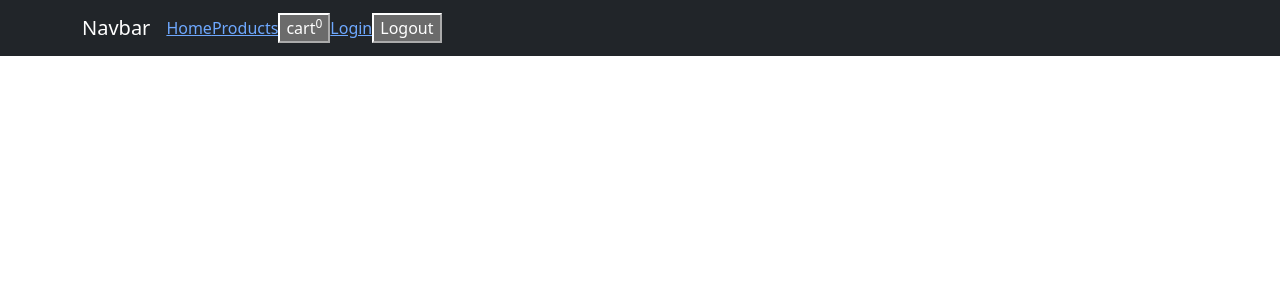
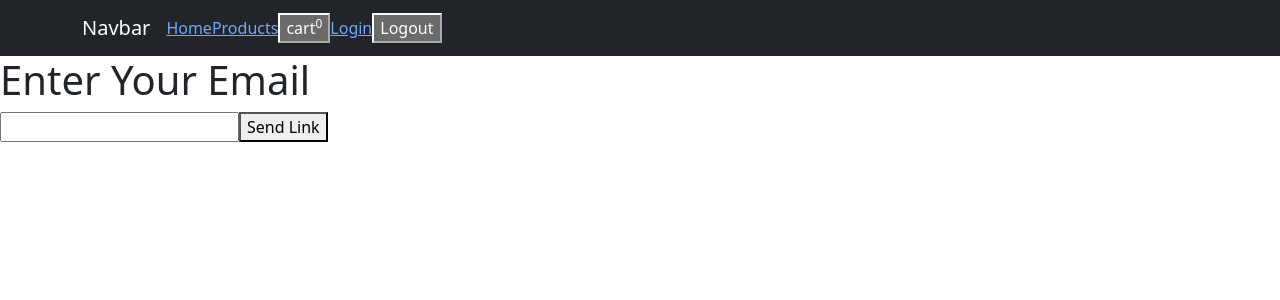
Before and after one commit to roshankhaire/my-app, a React (Create React App) app: page /forgotPassword in a window 1280 px wide. Shown: the top 300 px of the page. Built offline with nearby package versions, Linux system fonts and the light colour scheme.

Commit message:
Forgot Password Workflow

```diff
--- a/src/App.js
+++ b/src/App.js
@@ -9,7 +9,7 @@ import CartProvider from "./store/CartProvider";
 import AuthForm from "./components/AuthForm";
 import Expense from "./components/pages/Expense";
 import Profile from "./components/pages/Profile";
-
+import ForgotPassword from "./components/pages/ForgotPassword";
 function App(props) {
   const [cartIaShown,setCartIsShown]=useState(false);
    const showCartHandler=()=>{
@@ -37,6 +37,7 @@ function App(props) {
     <Route path="/auth" element={<AuthForm/>}/>
     <Route path="/expense" element={<Expense/>}/>
     <Route path="/profile" element={<Profile />}/>
+    <Route path="/forgotPassword" element={<ForgotPassword/>}/>
 
     </Routes>
     </Router>
--- a/src/components/AuthForm.js
+++ b/src/components/AuthForm.js
@@ -3,7 +3,7 @@ import classes from "./AuthForm.module.css"
 import { useContext } from "react";
 import AuthContext from "../store/AuthContext";
 import {useNavigate} from "react-router-dom"
-
+import { NavLink } from "react-router-dom";
 const AuthForm = () => {
    const navigate=useNavigate()
     const authCtx=useContext(AuthContext)
@@ -90,10 +90,15 @@ const AuthForm = () => {
                 <div className={classes.actions}>
                   { !isLoading  && <button> {isLogin ? 'Login' : 'Create account'}</button>}
                   {isLoading && <p>sending request...</p>}
+
                     <button className={classes.toggle} onClick={switchAuthModeHandler}>
                         {isLogin ? 'Create new account' : 'Login with existing account'}</button>
                 </div>
+
             </form>
+            <NavLink to="/forgotPassword">
+           <button>forgotPassword</button>
+           </NavLink>
 
         </section>
     )
--- /dev/null
+++ b/src/components/pages/ForgotPassword.js
@@ -0,0 +1,35 @@
+import React from "react";
+import { useRef } from "react";
+
+const ForgotPassword=()=>{
+       const emailInputRef=useRef();
+       const submitHandler=(event)=>{
+               event.preventDefault()
+              console.log("send email link")
+              const enteredEmail=emailInputRef.current.value
+              console.log(enteredEmail)
+              fetch("https://identitytoolkit.googleapis.com/v1/accounts:sendOobCode?key=AIzaSyCjCPhC3SgAux6MAE-cUMEj5nzxy9OPWB8",{
+                method:"POST",
+                body:JSON.stringify({
+                    requestType:"PASSWORD_RESET",
+                    email:enteredEmail,
+
+                }),
+                headers:{
+                    "Content-Type":"application/json"
+                }
+              }).then((res)=>{
+                return res.json().then((data)=>{
+                    console.log(data)
+                })
+              })
+       }
+      return(
+        <>
+        <h1>Enter Your Email</h1>
+        <input  ref={emailInputRef} />
+       <button onClick={submitHandler}>Send Link</button>
+        </>
+      )
+}
+export default ForgotPassword
```
